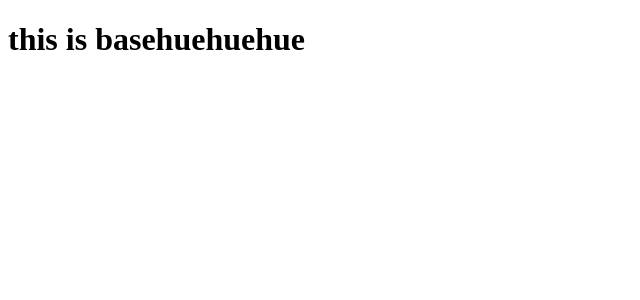
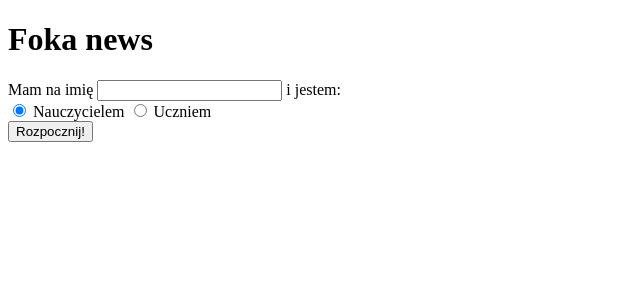
Before and after one commit to edukaton/badacze, an Angular app: page / in a window 1280 px wide. Shown: the top 300 px of the page, without its empty margins (0-640 px from the left). Built offline with nearby package versions, Linux system fonts and the light colour scheme; no server answers.

Commit message:
First commit

```diff
--- a/src/app/base/base.component.html
+++ b/src/app/base/base.component.html
@@ -1,4 +1,12 @@
-<h1>this is basehuehuehue</h1>
+<h1>Foka news</h1>
+
+<form>
+  Mam na imię <input type="text" name="firstname"> i jestem:<br>
+  <input type="radio" name="role" value="teacher" checked> Nauczycielem
+  <input type="radio" name="role" value="student"> Uczniem<br>
+</form>
+
+<button type="button">Rozpocznij!</button>
 
 <pre>
   {{ data | json }}
--- a/src/app/base/base.component.ts
+++ b/src/app/base/base.component.ts
@@ -11,11 +11,11 @@ export class BaseComponent implements OnInit {
   data: any;
 
   constructor(
-    private _main: MainService
+    // private _main: MainService
   ) {
     // _main.mainData("res")
-    this.data = _main.mainData("res")
-    console.log(this.data);
+    // this.data = _main.mainData("res")
+    // console.log(this.data);
 
   }
 
```
Also changed, not shown: 1 other file (tests, documents, lock files or other folders).
